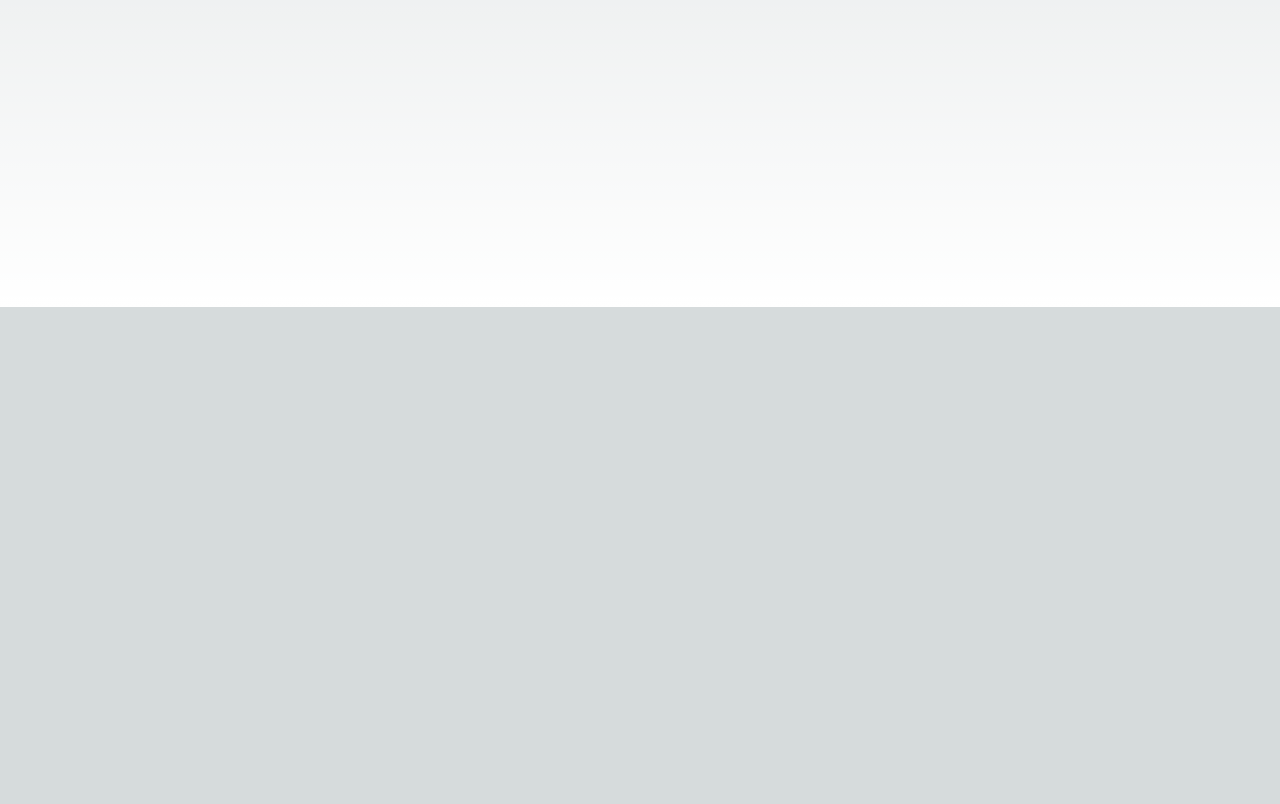
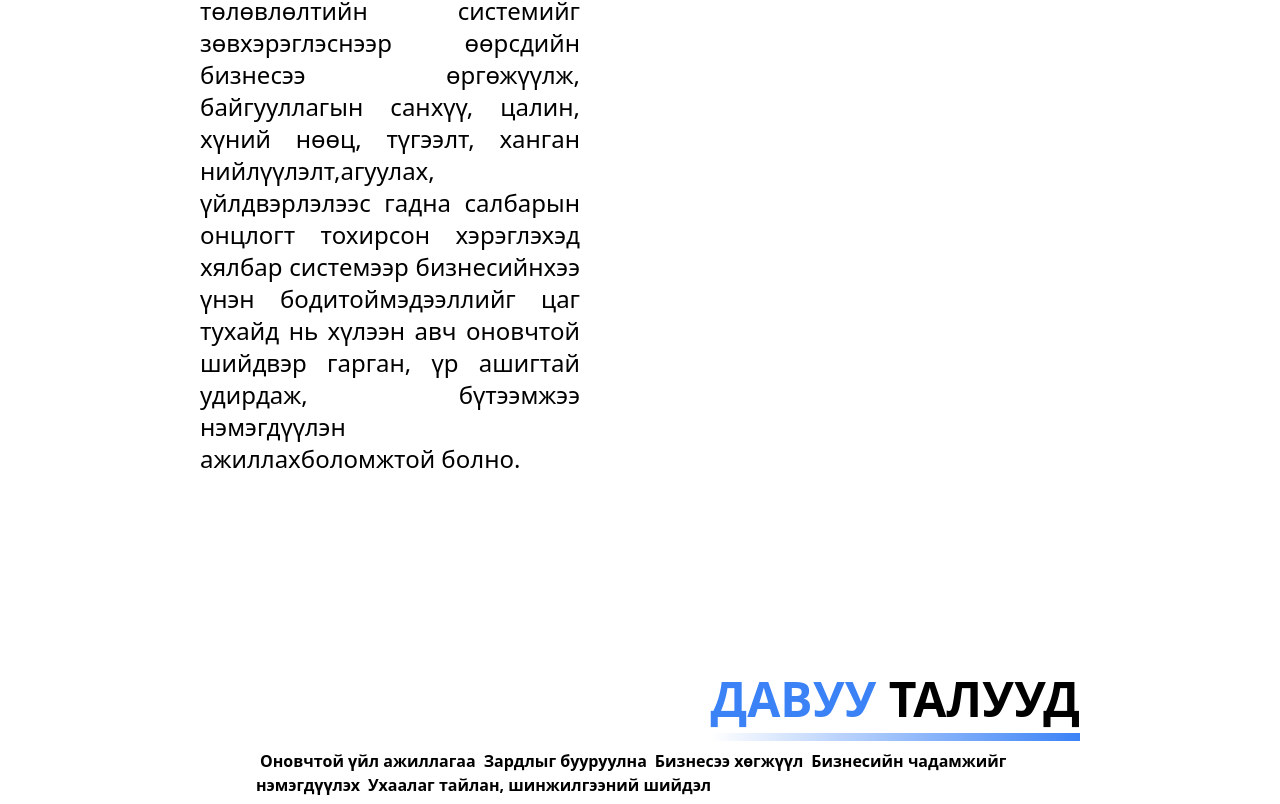
Before and after one commit to Bilgee135/ibi, a Next.js app: page / in a window 1280 px wide. Shown: the part 493-1297 px from the top of the page. Before the commit the page ends 800 px from the top, so only its background shows below. Built offline with nearby package versions, Linux system fonts and the light colour scheme.

Commit message:
created main page for products and added display information on it

```diff
--- /dev/null
+++ b/src/app/components/MainProductPage.js
@@ -0,0 +1,126 @@
+import React from 'react'
+import { Fragment } from 'react'
+import { Disclosure, Menu, Transition } from '@headlessui/react'
+import { Bars3Icon, BellIcon, XMarkIcon } from '@heroicons/react/24/outline'
+
+const navigation = [
+    { name: 'Оновчтой үйл ажиллагаа', href: '#', current: false },
+    { name: 'Зардлыг бууруулна', href: '#', current: false },
+    { name: 'Бизнесээ хөгжүүл', href: '#', current: false },
+    { name: 'Бизнесийн чадамжийг нэмэгдүүлэх', href: '#', current: false },
+    { name: 'Ухаалаг тайлан, шинжилгээний шийдэл', href: '#', current: false },
+  ]
+
+function classNames(...classes) {
+  return classes.filter(Boolean).join(' ')
+}
+
+export default function MainPage(){
+    return (
+        <main className='ml-[200px] mt-[100px] mr-[200px]'>
+            <div>
+                <h1 className='text-5xl font-sans font-bold '>
+                    <span className='text-blue-500'>ҮНДСЭН</span> {' '}
+                    <span className='text-black'>БҮТЭЭГДЭХҮҮН</span>
+                    <div className="h-2 mt-[10px]
+                        bg-gradient-to-r from-blue-500 to-45% to-whtie w-full"></div>
+                </h1>
+                <div id='mainDescription'
+                    className='text-2xl font-normal font-sans text-black
+                    mt-[10px] mr-[500px] text-justify'>
+                    <div>
+                    ERP гэдэг нь байгууллагын нөөц төлөвлөлтийн цогц шийдэл юм. Байгууллагын нөөц төлөвлөлтийн системийг
+                    зөвхэрэглэснээр өөрсдийн бизнесээ өргөжүүлж, байгууллагын санхүү, цалин, хүний нөөц, түгээлт, ханган
+                    нийлүүлэлт,агуулах, үйлдвэрлэлээс гадна салбарын онцлогт тохирсон хэрэглэхэд хялбар системээр бизнесийнхээ
+                    үнэн бодитоймэдээллийг цаг тухайд нь хүлээн авч оновчтой шийдвэр гарган, үр ашигтай удирдаж, бүтээмжээ
+                    нэмэгдүүлэн ажиллахболомжтой болно.
+                    </div>
+
+                </div>
+            </div>
+
+            <div className='flex flex-col items-end mt-[200px]'>
+                <h1 className='text-5xl font-sans font-bold'>
+                    <span className='text-blue-500'>ДАВУУ</span> {' '}
+                    <span className='text-black'>ТАЛУУД</span>
+                    <div className="h-2 mt-[10px]
+                        bg-gradient-to-l from-blue-500 to-100% to-white w-full"></div>
+                </h1>
+                <div className='mt=[50px]'> <SmallNavBar /> </div>
+
+                <div id='mainDescription2'
+                    className='text-2xl font-normal font-sans text-black
+                    mt-[10px] ml-[500px] text-justify'>
+                    <div>
+                    ERP нь танд нягтлан бодох бүртгэл, худалдан авалт, борлуулалт,бараа материал,
+                    харилцагч нартай холбоотой тооцоо, мөнүйлдвэрлэлийн процесс эсвэл олон газар байрлах
+                    салбаруудынхаа үйлажиллагааг дэмжиж оновчтой арга барилаар удирдахад тань туслахбодит
+                    хяналтыг мэдрүүлэх болно. Салбаруудын үйл ажиллагааны хяналтыг цаг алдалгүй хийж бизнесийг
+                    дэмжинэ. Бүхий л үйл ажиллагаандаа бодит хяналт тавина. Шийдвэр гаргах явцыг хурдасгаж,
+                    зах зээлд үзүүлэх нөлөөллийгнэмэгдүүлнэ.Удирдлага хялбар байдлаар нийт хэлтэс, нэгжүүдийн
+                    талаархоновчтой мэдээлэл авна.
+                    </div>
+
+                </div>
+            </div>
+
+        </main>
+
+    )
+}
+
+function SmallNavBar() {
+    return (
+        <Disclosure as="nav" className="bg-transparent">
+          {({ open }) => (
+            <>
+              <div className="max-w-7xl sm:px-6 lg:px-8">
+                <div className="flex h-16 items-center justify-items-end">
+
+                  <div className="flex flex-1 items-center justify-center sm:items-stretch sm:justify-start">
+                    <div className="hidden sm:ml-6 sm:block">
+                      <div>
+                        {navigation.map((item) => (
+                          <a
+                            key={item.name}
+                            href={item.href}
+                            className={classNames(
+                              item.current ? 'bg-blue-500 text-white break-all' : 'text-black hover:bg-blue-500 hover:text-white',
+                              'rounded-3xl px-1 py-5 text-lr font-semibold font-sans text-center '
+                            )}
+                          >
+                            {item.name}
+                          </a>
+                        ))}
+                      </div>
+                    </div>
+                  </div>
+                  {/* <div className="absolute inset-y-0 right-0 flex items-center pr-2 sm:static sm:inset-auto sm:ml-6 sm:pr-0">
+
+                  </div> */}
+                </div>
+              </div>
+
+              <Disclosure.Panel className="sm:hidden">
+                <div className="space-y-1 px-2 pb-3 pt-2">
+                  {navigation.map((item) => (
+                    <Disclosure.Button
+                      key={item.name}
+                      as="a"
+                      href={item.href}
+                      className={classNames(
+                        item.current ? 'bg-blue-500 text-white' : 'text-black hover:bg-blue-500 hover:text-white',
+                        'block rounded-md px-3 py-2 text-base font-medium'
+                      )}
+
+                    >
+                      {item.name}
+                    </Disclosure.Button>
+                  ))}
+                </div>
+              </Disclosure.Panel>
+            </>
+          )}
+        </Disclosure>
+      )
+}
--- a/src/app/page.js
+++ b/src/app/page.js
@@ -2,12 +2,16 @@
 
 import Headertwo from './components/Headertwo'
 import Productlist from './components/productlist'
+import MainPage from './components/MainProductPage'
 
 export default function Home() {
   return (
-    <main className="flex min-h-screen flex-col">
+    <main className="flex min-h-screen flex-col
+      flex-1 overflow-y-auto overflow-x-hidden
+      bg-gradient-to-t from-blue-600 to-30% to-white">
       <Headertwo />
       <Productlist />
+      <MainPage />
     </main>
   )
 }
```
